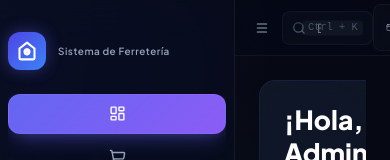
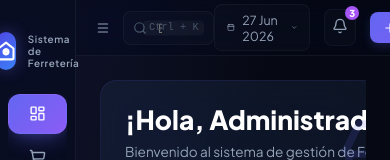
Before and after one commit to jddesarrollovirtual/sistema-ferreteria, a React (Vite) app: page / in a window 390 px wide. Shown: the top 160 px of the page. Built offline with nearby package versions, Linux system fonts and the light colour scheme; no server answers; the database is empty.

Commit message:
design: optimize dashboard and sidebar media queries to support medium-sized screens and tablets smoothly

```diff
--- a/src/App.jsx
+++ b/src/App.jsx
@@ -91,7 +91,7 @@ export default function App() {
   return (
     <div className="app-container">
       {/* Sidebar Navigation */}
-      <aside className="sidebar" style={{ width: '235px' }}>
+      <aside className="sidebar">
         <div className="brand-section" style={{ marginBottom: '1.5rem', gap: '0.75rem' }}>
           <div className="brand-icon" style={{ borderRadius: '12px', background: 'linear-gradient(135deg, #4f46e5 0%, #3b82f6 100%)', width: '38px', height: '38px', padding: 0 }}>
             {/* Outline Shop Icon with Gear (SVG) */}
--- a/src/components/Dashboard.jsx
+++ b/src/components/Dashboard.jsx
@@ -240,7 +240,7 @@ export default function Dashboard({ setActiveTab }) {
           </div>
         </div>
       )}      {/* Greeting and Goal Tracker Row */}
-      <div style={{ display: 'grid', gridTemplateColumns: 'repeat(auto-fit, minmax(320px, 1fr))', gap: '1.15rem', marginBottom: '1.15rem', flexShrink: 0 }}>
+      <div style={{ display: 'grid', gridTemplateColumns: 'repeat(auto-fit, minmax(380px, 1fr))', gap: '1.15rem', marginBottom: '1.15rem', flexShrink: 0 }}>
         {/* Welcome card */}
         <div className="glass-panel" style={{
           padding: '1.25rem 1.5rem',
--- a/src/index.css
+++ b/src/index.css
@@ -92,7 +92,7 @@ body {
 
 /* Sidebar Styling (Static Side-by-Side Flex item) */
 .sidebar {
-  width: 210px;
+  width: 235px;
   height: 100%;
   background: var(--bg-sidebar);
   border-right: 1px solid var(--border-color);
@@ -1145,7 +1145,7 @@ body {
 }
 
 /* Responsive adjustments */
-@media (max-width: 1150px) {
+@media (max-width: 1280px) {
   .pos-container {
     grid-template-columns: 1fr;
     overflow-y: auto;
@@ -1176,13 +1176,16 @@ body {
   }
 }
 
-@media (max-width: 768px) {
+@media (max-width: 1024px) {
   .sidebar {
     width: 76px;
     padding: 2rem 0.5rem;
   }
   .brand-name, .user-details, .nav-button span {
     display: none;
+  }
+  .brand-section {
+    justify-content: center;
   }
   .nav-button {
     justify-content: center;
```
